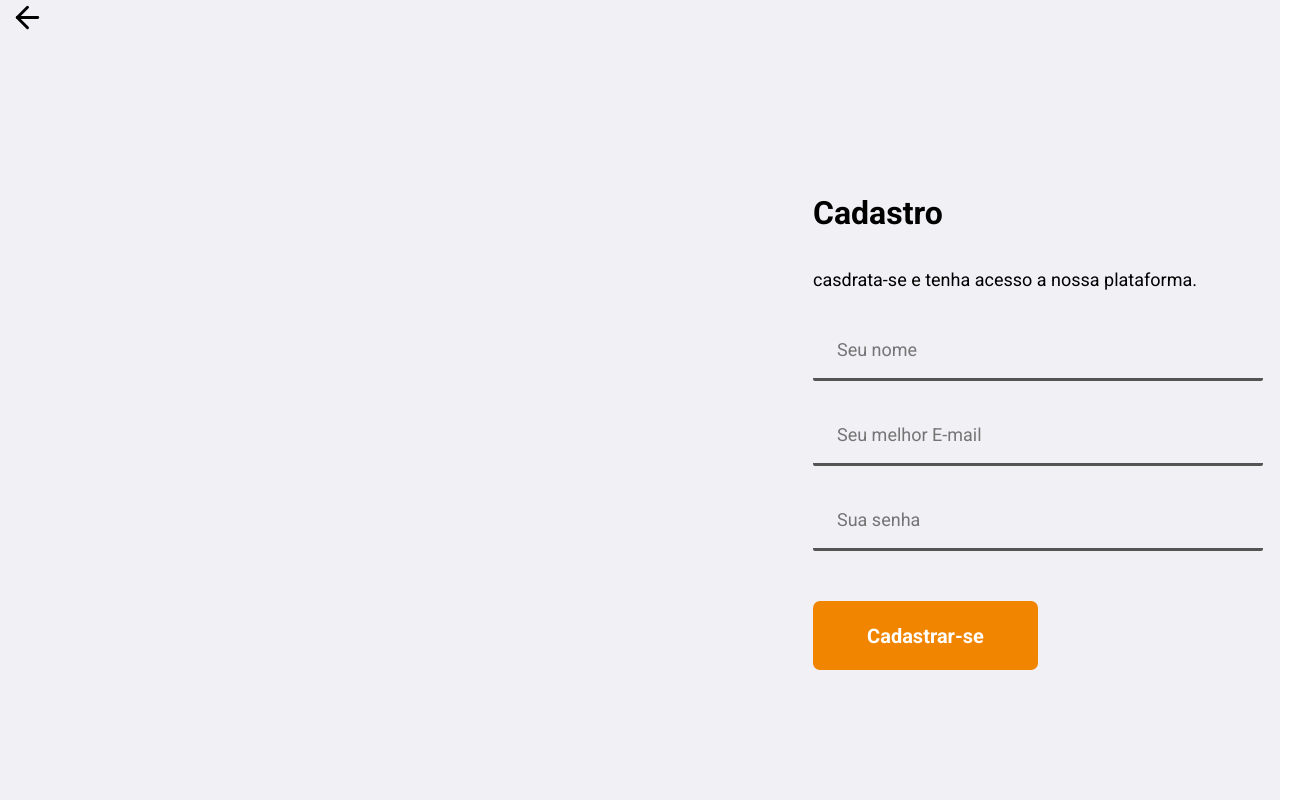
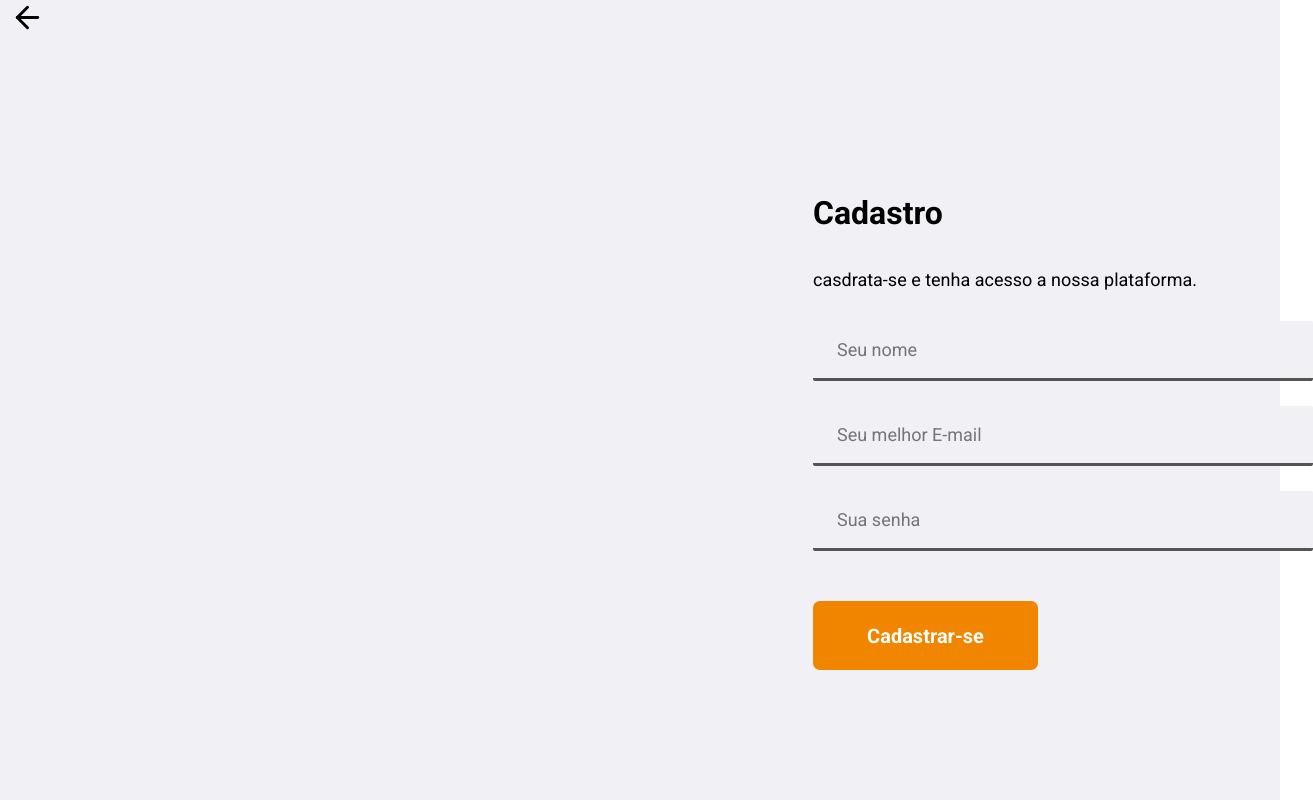
Before and after one commit to omateusamaral/Notes, a React (Create React App) app in the folder frontend/: page /singup in a window 1280 px wide. Shown: the whole page, 1313 px wide, since content can reach past the window. Built offline with nearby package versions, Linux system fonts and the light colour scheme.

Commit message:
changed the style

```diff
--- a/frontend/src/Pages/SingUp/style.css
+++ b/frontend/src/Pages/SingUp/style.css
@@ -6,14 +6,12 @@
   background: #f0f0f5;
 }
 .register-container .linktop {
-  display: flex;
-  flex-direction: row;
   align-self: flex-start;
   margin: 0px 0px 0px 10px;
 }
 .register-container .linktop .backlink {
   color: #41414d;
-  font-size: 18px;
+
   text-decoration: none;
   font-weight: 500;
 }
@@ -51,6 +49,8 @@
   }
 }
 .register-container form input {
+  width: 500px;
+  height: 60px;
   margin-top: 25px;
   border-width: 3px;
   border-radius: 2px;
```
